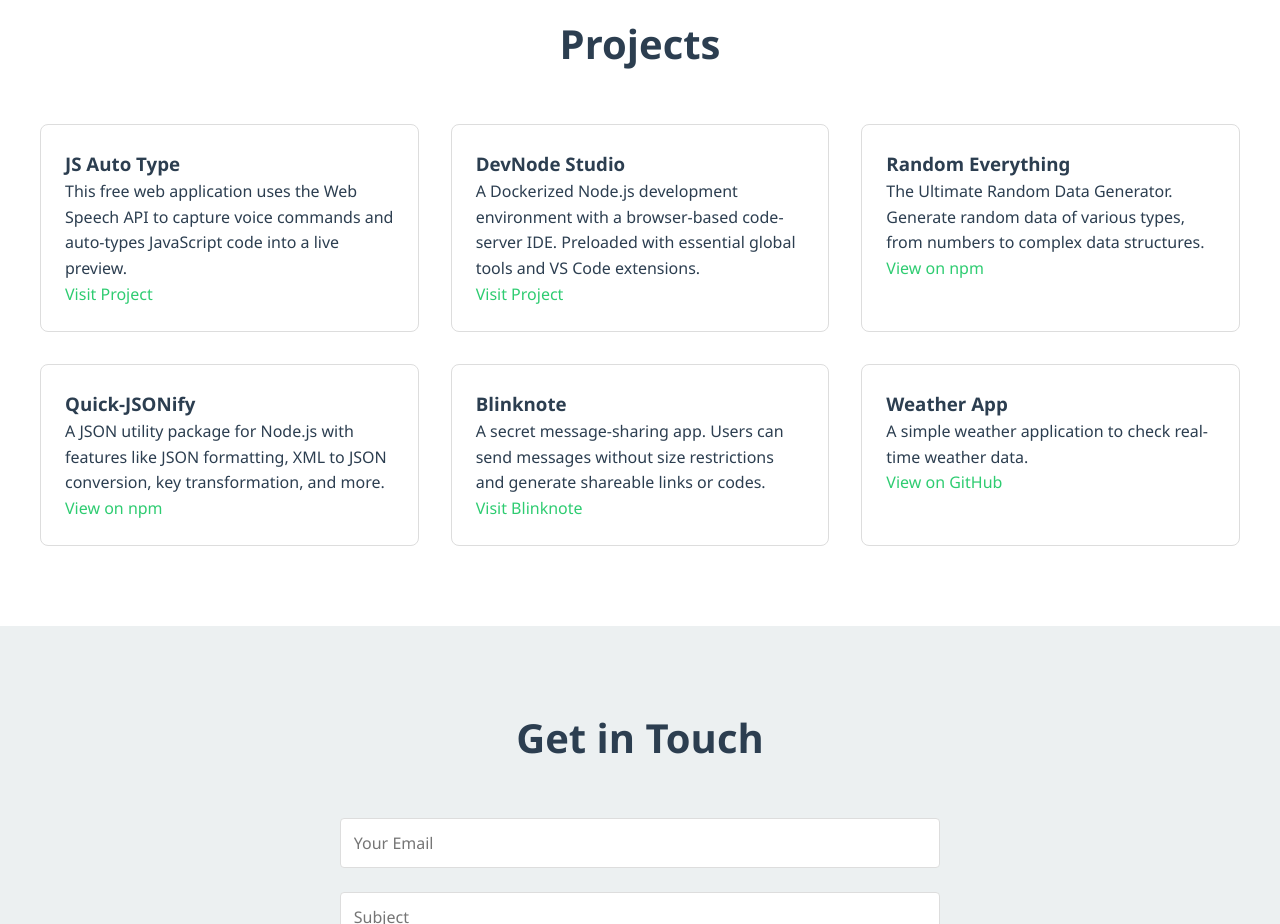
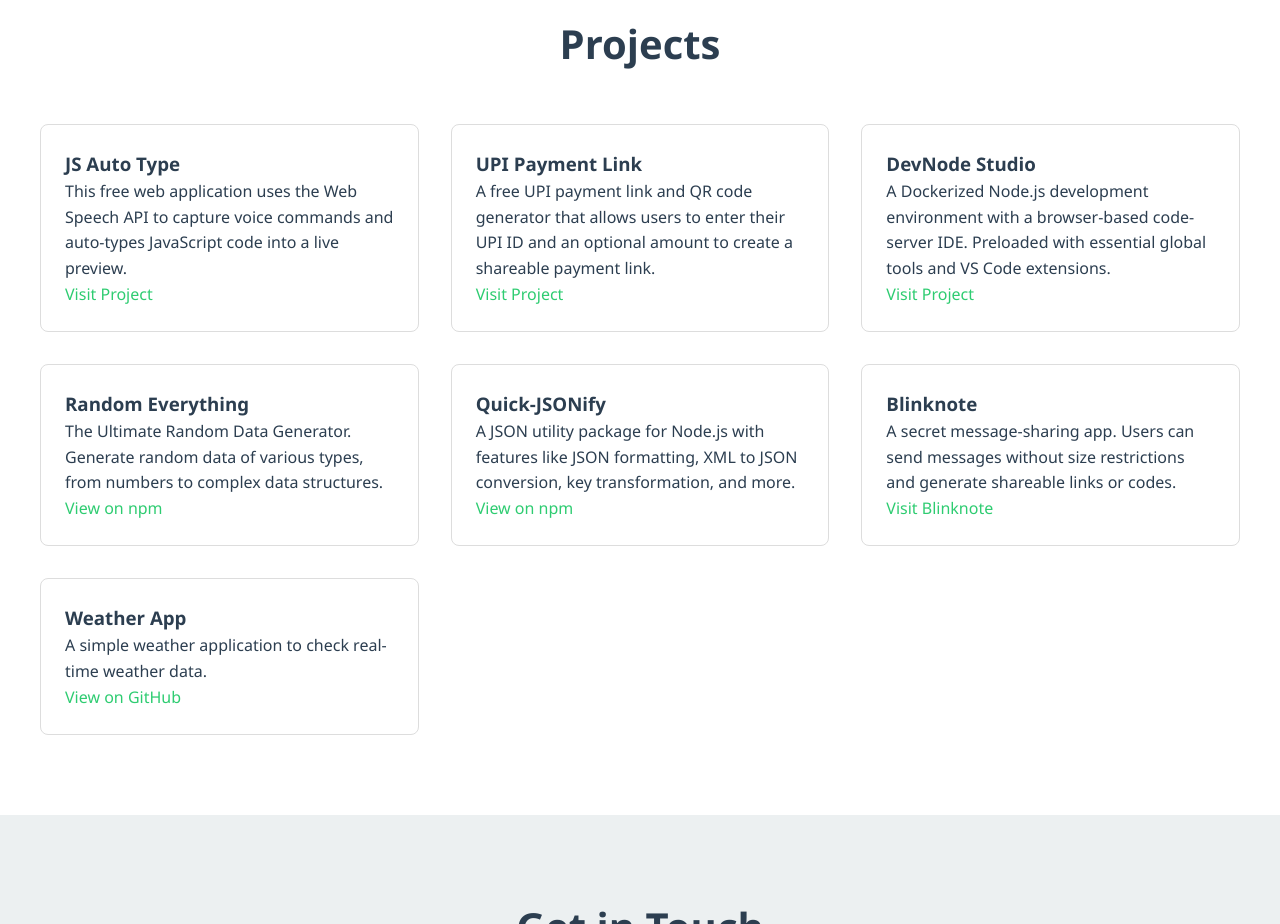
Before and after one commit to Toxiclikith/portfolio, a plain HTML site: page index.html in a window 1280 px wide. Shown: the part 1500-2424 px from the top of the page. Drawn offline with Linux system fonts and the light colour scheme.

Commit message:
upi payment app added in projects

```diff
--- a/index.html
+++ b/index.html
@@ -81,6 +81,13 @@
             </div>
             <div class="project-card">
                 <div class="project-info">
+                    <h3>UPI Payment Link</h3>
+                    <p>A free UPI payment link and QR code generator that allows users to enter their UPI ID and an optional amount to create a shareable payment link.</p>
+                    <a href="https://toxiclikith.github.io/upi-payment-app/" target="_blank">Visit Project</a>
+                </div>
+            </div>
+            <div class="project-card">
+                <div class="project-info">
                     <h3>DevNode Studio</h3>
                     <p>A Dockerized Node.js development environment with a browser-based code-server IDE. Preloaded with
                         essential global tools and VS Code extensions.</p>
```
